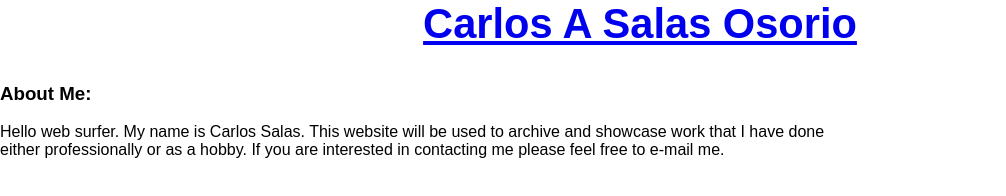
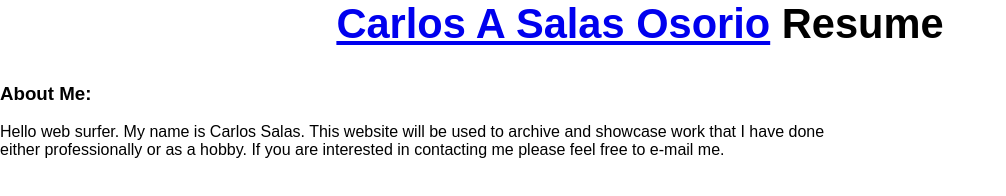
Before and after one commit to csalas1206/R.A.D, a plain HTML site: page index.html in a window 1280 px wide. Shown: the whole page, without its empty margins (0-1006 px from the left). Drawn offline with Linux system fonts and the light colour scheme; files that its build step writes are made by us from their sources.

Commit message:
Update index.html

```diff
--- a/index.html
+++ b/index.html
@@ -5,7 +5,7 @@
 	<link rel="stylesheet" type="text/css" href="main.css">
 </head>
 <body>
-    <h2><a href= "csalas1206.github.io">Carlos A Salas Osorio</a></h2>
+    <h2><a href= "csalas1206.github.io">Carlos A Salas Osorio</a>                                   Resume</h2>
     <h3>About Me:</h3>
     <p>Hello web surfer. My name is Carlos Salas. This website will be used to archive and showcase work that I have done either professionally or as a hobby.
        If you are interested in contacting me please feel free to e-mail me.</p>
```
